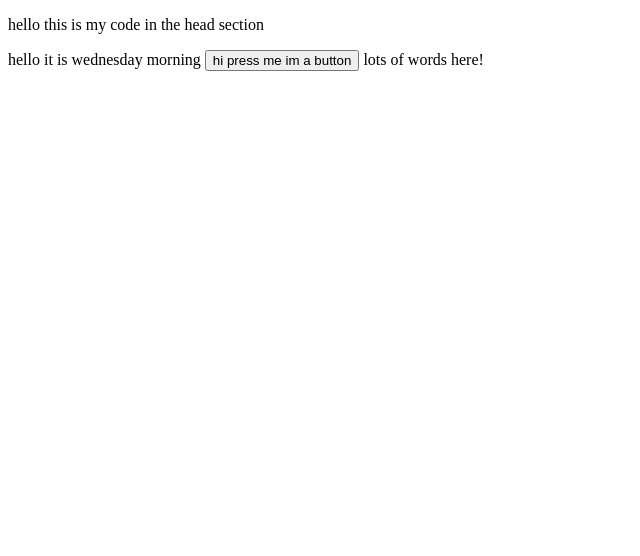
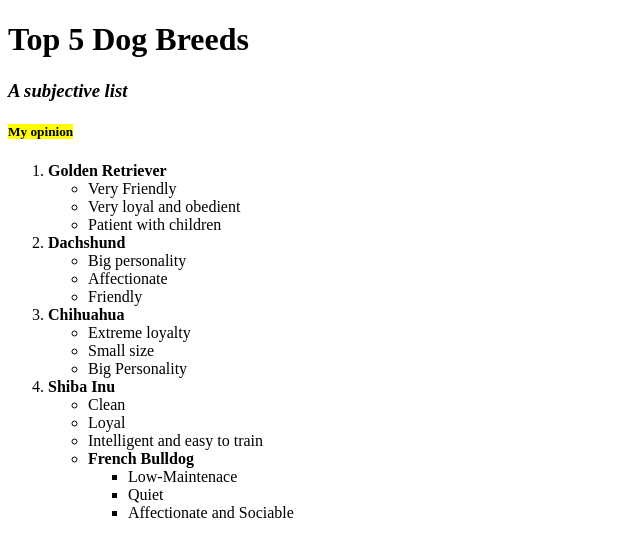
Before and after one commit to victorzhh/Victor-Capstone, a plain HTML site: page PartOne.html in a window 1280 px wide. Shown: the whole page, without its empty margins (0-640 px from the left). Drawn offline with Linux system fonts and the light colour scheme.

Commit message:
almost done

```diff
--- a/PartOne.html
+++ b/PartOne.html
@@ -1,31 +1,47 @@
 <!DOCTYPE html>
-<html>
+<html lang="en">
 <head>
-<!-- The head contains Meta-data -->
-<!-- Use html:5+Tab to get the boilerplate -->
-<!-- Or use !+Enter to get the boilerplate!-->
-<!-- Use control+/ to get the html comment line -->
-    <!--This code is in the head section-->
-    <p>hello this is my code in the head section</p>
-    <title>Basics Part One</title>
+    <meta charset="UTF-8">
+    <meta name="viewport" content="width=device-width, initial-scale=1.0">
+    <title>Top 5 Colors</title>
 </head>
 <body>
-hello it is wednesday morning
+    <h1>Top 5 Dog Breeds</h1>
+    <h3><em>A subjective list</em></h3>
+    <h5><mark>My opinion</mark></h5>
 
-<!-- this is comment -->
-
-<button>hi press me im a button</button>
-
-
-<!-- The body contains the actual content -->
-lots of words here!
-<!-- YOUR TURN -->
-<!-- 1) Change the title of the webpage! -->
-<!-- 2) Put some text in the head section and see what happens -->
-<!-- 3) Add your own comment! -->
-<!-- 4) Make a new HTML file and make sure you remember how to get the boilerplate, there are 2 options! -->
-    <!--Answer for Question #4: html:5+Tab or !+Enter makes the boilerplate-->
-<!-- this is a comment -->
+    <ol>
+        <li><strong>Golden Retriever</strong></li>
+            <ul>
+                <li>Very Friendly</li>
+                <li>Very loyal and obedient</li>
+                <li>Patient with children</li>
+            </ul>
+        <li><strong>Dachshund</strong></li>
+            <ul>
+                <li>Big personality</li>
+                <li>Affectionate</li>
+                <li>Friendly</li>
+            </ul>
+        <li><strong>Chihuahua</strong></li>
+            <ul>
+                <li>Extreme loyalty</li>
+                <li>Small size</li>
+                <li>Big Personality</li>
+            </ul>
+        <li><strong>Shiba Inu</strong></li>
+            <ul>
+                <li>Clean</li>
+                <li>Loyal</li>
+                <li>Intelligent and easy to train</li>
+        <li><strong>French Bulldog</strong></li>
+            <ul>
+                <li>Low-Maintenace</li>
+                <li>Quiet</li>
+                <li>Affectionate and Sociable</li>
+            </ul>
+            </ul>
+    </ol>
 
 </body>
 </html>
```
Also changed, not shown: webring.html (added, +55 -0 lines), dog meme.jpg (added).
